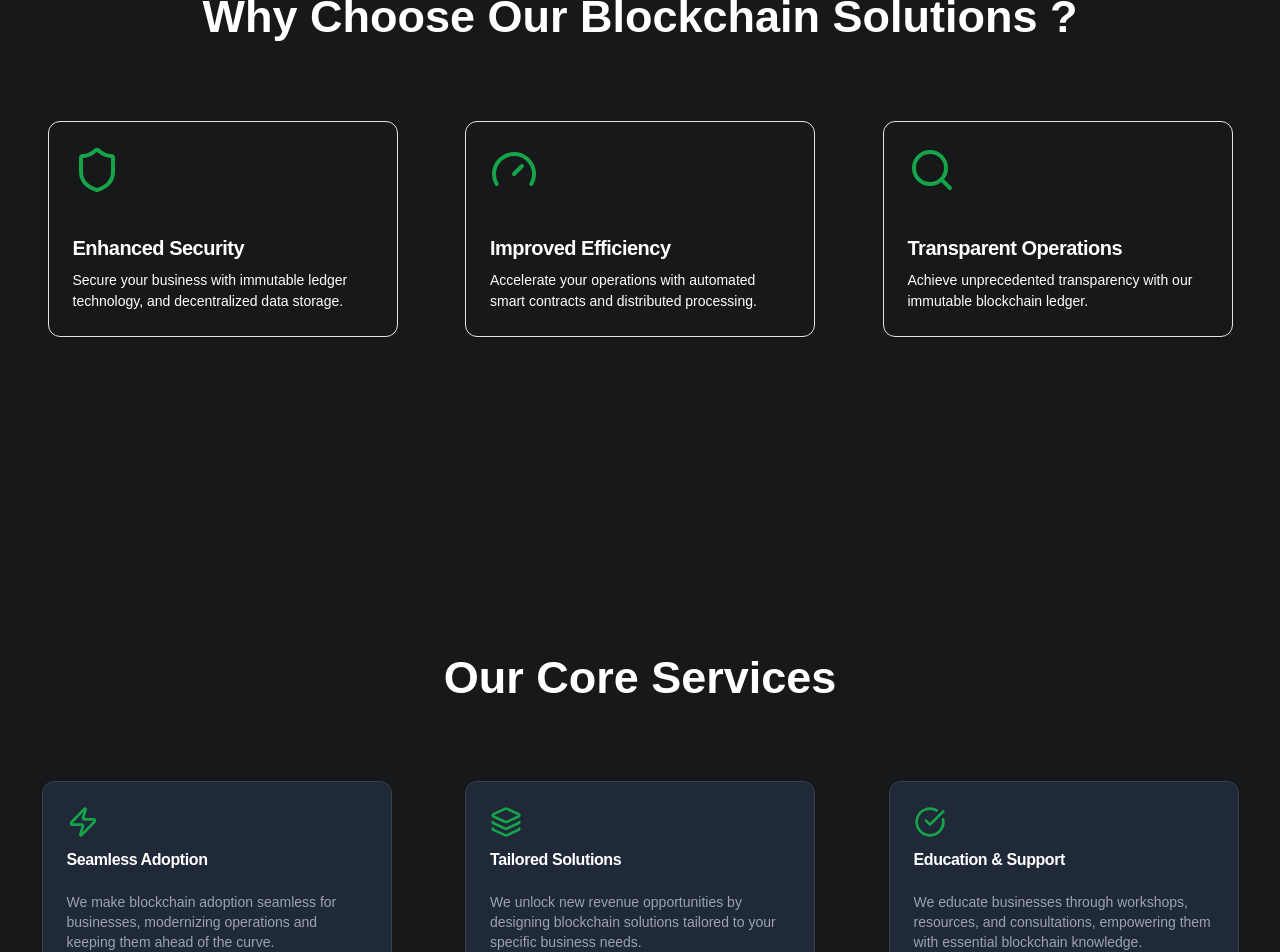
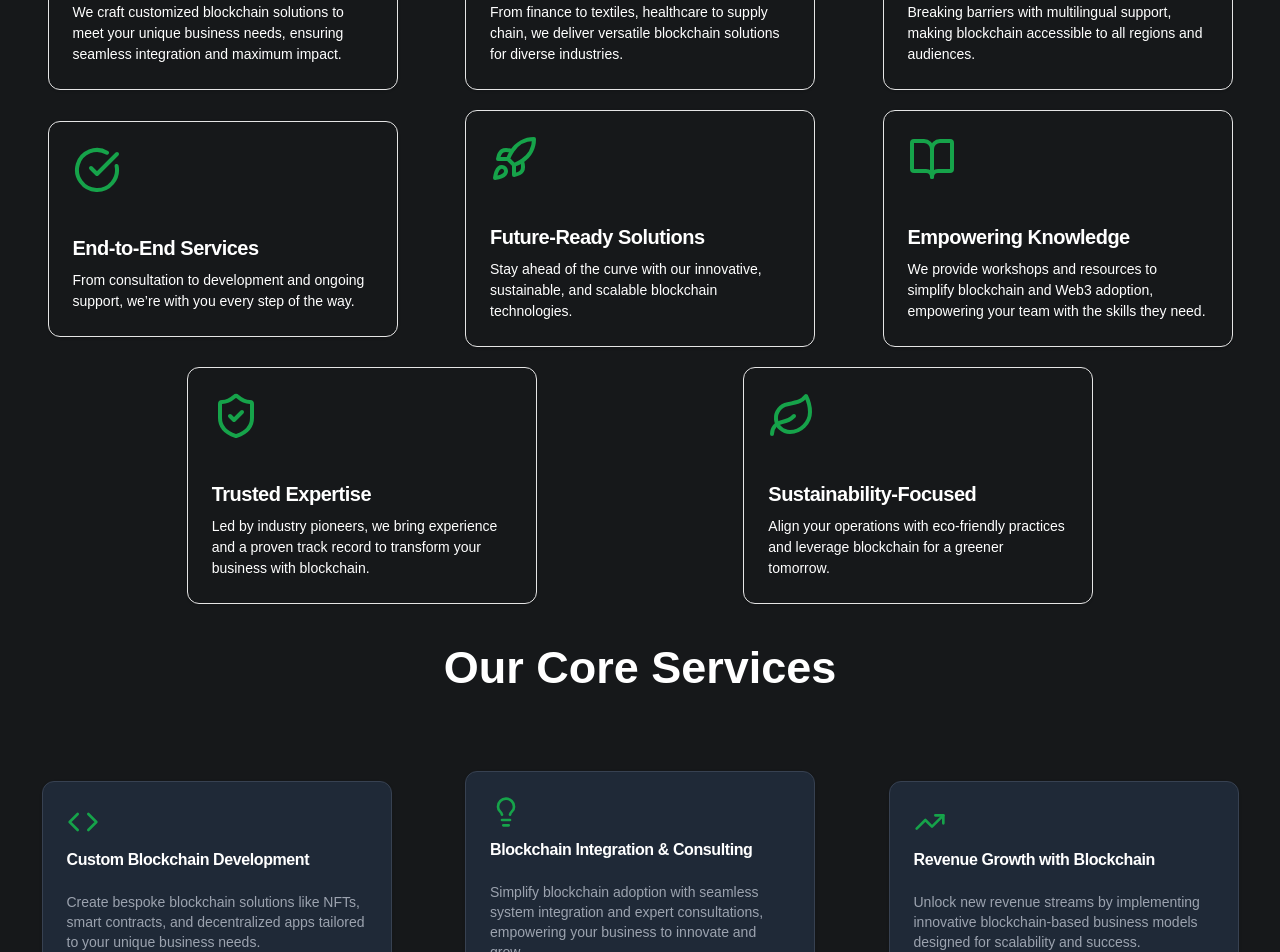
Before and after one commit to Rithik2211/trust-hash, a Next.js app: page / in a window 1280 px wide. Shown: the part 1040-1992 px from the top of the page. Built offline with nearby package versions, Linux system fonts and the light colour scheme.

Commit message:
Refactor:Content changes (#5)

```diff
--- a/app/pages/Header.tsx
+++ b/app/pages/Header.tsx
@@ -2,11 +2,11 @@ import Image from 'next/image';
 import React from 'react'
 
 const HeaderTitle = ({ id }: { id?: string }) => {
-    const description = 'Secure, transparent and efficient solutions for the digital age. Harness the power of blockchain technology to transform your operations.'
+    const description = 'Seamless blockchain solutions to modernize, innovate, and grow. Empowering businesses for a smarter, sustainable future.'
   return (
     <div id={id} className='flex flex-row justify-center items-center w-full h-screen text-white px-4'>
         <div className='flex flex-col text-center justify-center items-center gap-4 w-full h-screen'>
-            <h1 className='text-[40px] md:text-[55px] font-bold px-4'><span className='text-green-500' >Revolutionize </span> Your <span className='text-green-500'>Business</span> with <span className=' text-green-500'>Blockchain</span> </h1>
+            <h1 className='text-[40px] md:text-[55px] font-bold px-4'><span className='text-green-500' >Revolutionize </span> Your <span className='text-green-500'>Business</span> with Trust <span className=' text-green-500'>Hash</span> Solutions </h1>
             <p className='text-[22px] font-medium px-4 mx-2 '>{description}</p>
         </div>
         <div className='hidden md:block w-[800px]'>
--- a/app/pages/Product.tsx
+++ b/app/pages/Product.tsx
@@ -1,24 +1,49 @@
 import React from 'react';
-import { Shield, Gauge, Search } from 'lucide-react';
+import { Hammer, Layers,Leaf, Globe, CheckCircle, Rocket,BookOpen, ShieldCheck, } from 'lucide-react';
 import { Card, CardContent, CardDescription, CardHeader, CardTitle } from '@/components/ui/card';
 
 const Product = ({ id }: { id?: string }) => {
   const cards = [
     {
-      icon: Shield,
-      title: "Enhanced Security",
-      description: "Secure your business with immutable ledger technology, and decentralized data storage.",
+      icon: Hammer,
+      title: "Tailored for Your Business",
+      description: "We craft customized blockchain solutions to meet your unique business needs, ensuring seamless integration and maximum impact.",
     },
     {
-      icon: Gauge,
-      title: "Improved Efficiency",
-      description: "Accelerate your operations with automated smart contracts and distributed processing.",
+      icon: Layers,
+      title: "Multi-Industry Expertise",
+      description: "From finance to textiles, healthcare to supply chain, we deliver versatile blockchain solutions for diverse industries.",
     },
     {
-      icon: Search,
-      title: "Transparent Operations",
-      description: "Achieve unprecedented transparency with our immutable blockchain ledger.",
-    }
+      icon: Globe,
+      title: "Regional Language Support",
+      description: "Breaking barriers with multilingual support, making blockchain accessible to all regions and audiences.",
+    },
+    {
+      icon: CheckCircle,
+      title: "End-to-End Services",
+      description: "From consultation to development and ongoing support, we’re with you every step of the way.",
+    },
+    {
+      icon: Rocket,
+      title: "Future-Ready Solutions",
+      description: "Stay ahead of the curve with our innovative, sustainable, and scalable blockchain technologies.",
+    },
+    {
+      icon: BookOpen,
+      title: "Empowering Knowledge",
+      description: "We provide workshops and resources to simplify blockchain and Web3 adoption, empowering your team with the skills they need.",
+    },
+    {
+      icon: ShieldCheck,
+      title: "Trusted Expertise",
+      description: "Led by industry pioneers, we bring experience and a proven track record to transform your business with blockchain.",
+    },
+    {
+      icon: Leaf,
+      title: "Sustainability-Focused",
+      description: "Align your operations with eco-friendly practices and leverage blockchain for a greener tomorrow.",
+    },
   ];
 
   return (
--- a/app/pages/Solutions.tsx
+++ b/app/pages/Solutions.tsx
@@ -1,23 +1,23 @@
-import { CheckCircle, Layers, Zap } from "lucide-react"
+import { Code,Lightbulb,TrendingUp } from "lucide-react"
 import { Card, CardContent, CardDescription, CardHeader, CardTitle } from "@/components/ui/card"
 const solutions = [
     {
-      icon: <Zap className="h-8 w-8 text-green-600" />,
-      title: "Seamless Adoption",
+      icon: <Code className="h-8 w-8 text-green-600" />,
+      title: "Custom Blockchain Development",
       description:
-        "We make blockchain adoption seamless for businesses, modernizing operations and keeping them ahead of the curve.",
+        "Create bespoke blockchain solutions like NFTs, smart contracts, and decentralized apps tailored to your unique business needs.",
     },
     {
-      icon: <Layers className="h-8 w-8 text-green-600" />,
-      title: "Tailored Solutions",
+      icon: <Lightbulb className="h-8 w-8 text-green-600" />,
+      title: "  Blockchain Integration & Consulting",
       description:
-        "We unlock new revenue opportunities by designing blockchain solutions tailored to your specific business needs.",
+        "Simplify blockchain adoption with seamless system integration and expert consultations, empowering your business to innovate and grow.",
     },
     {
-      icon: <CheckCircle className="h-8 w-8 text-green-600" />,
-      title: "Education & Support",
+      icon: <TrendingUp className="h-8 w-8 text-green-600" />,
+      title: "Revenue Growth with Blockchain",
       description:
-        "We educate businesses through workshops, resources, and consultations, empowering them with essential blockchain knowledge.",
+        "Unlock new revenue streams by implementing innovative blockchain-based business models designed for scalability and success.",
     },
   ]
 
```
Also changed, not shown: 1 other file (tests, documents, lock files or other folders).
